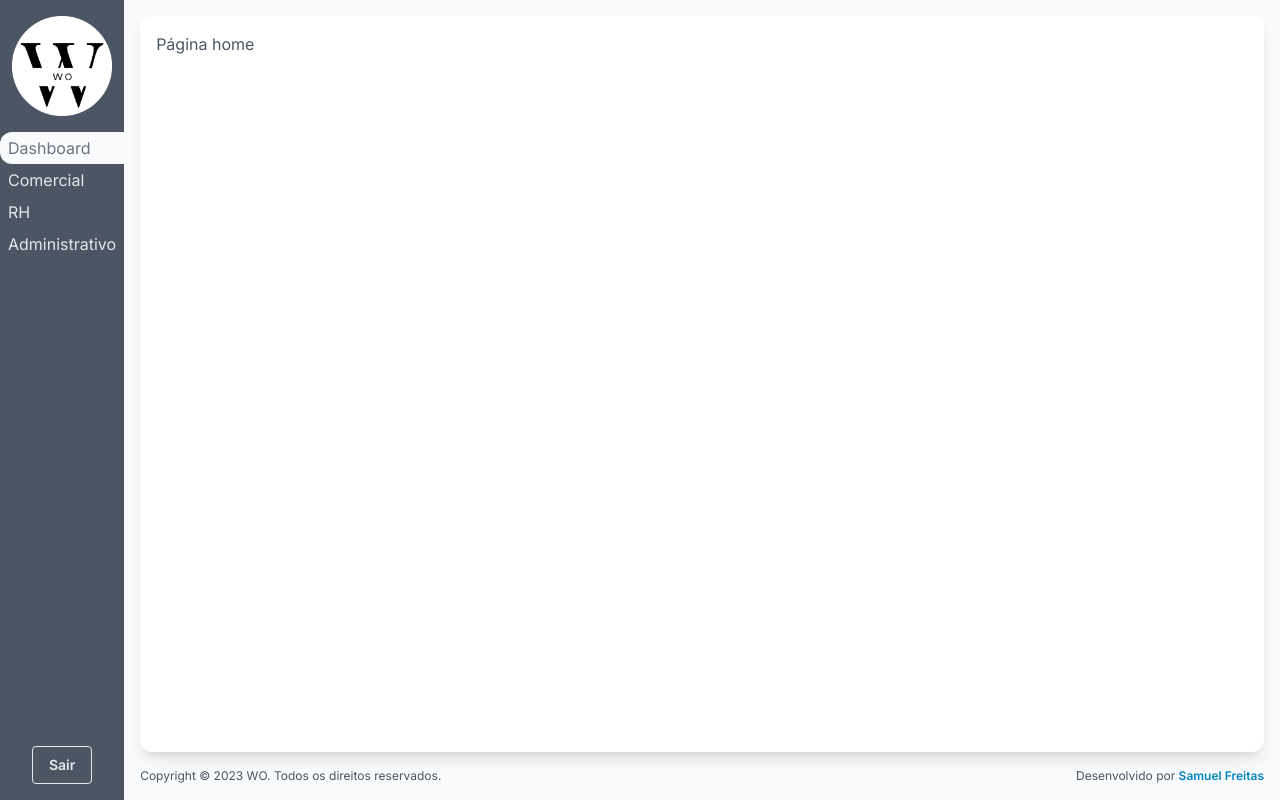
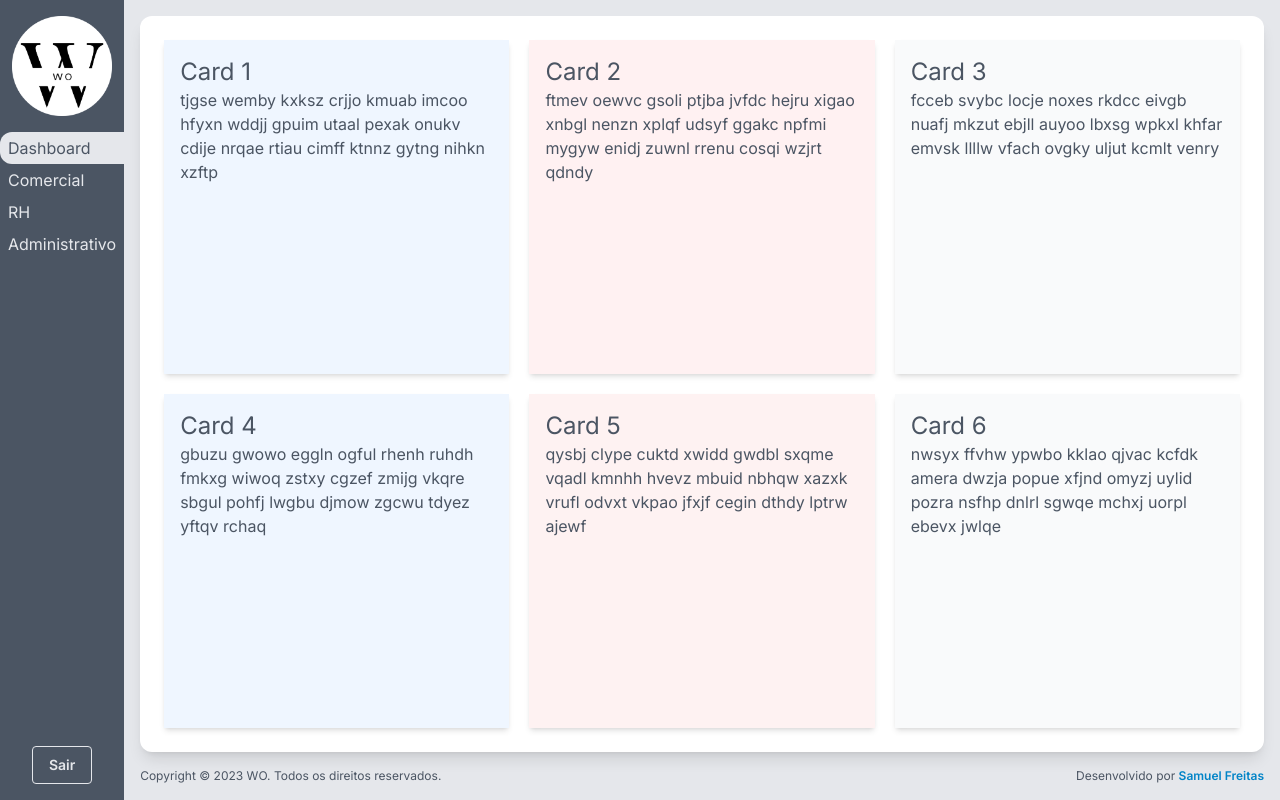
Before and after one commit to ulaviohugo/ginasio-transformers-web, a Next.js app: page / in a window 1280 px wide. Built offline with nearby package versions, Linux system fonts and the light colour scheme.

Commit message:
feat: Add commercial page

```diff
--- /dev/null
+++ b/app/(presentation)/(pages)/comercial/[404]/page.tsx
@@ -0,0 +1,20 @@
+import React from 'react'
+import { Metadata } from 'next'
+import { Layout, LayoutBody, SubMenu } from '@/app/(presentation)/components'
+import { SubmenuUtils } from '@/app/utils'
+
+export const metadata: Metadata = {
+	title: 'Página não encontrada'
+}
+export default function NotFound() {
+	return (
+		<Layout>
+			<LayoutBody>
+				<SubMenu submenus={SubmenuUtils.commercial} />
+				<div className="flex justify-center items-center h-full text-lg md:text-3xl">
+					Página não encontrada!
+				</div>
+			</LayoutBody>
+		</Layout>
+	)
+}
--- /dev/null
+++ b/app/(presentation)/(pages)/comercial/page.tsx
@@ -0,0 +1,17 @@
+'use client'
+
+import { Layout, LayoutBody, SubMenu, Title } from '@/app/(presentation)/components'
+import { SubmenuUtils } from '@/app/utils'
+
+export default function Employees() {
+	return (
+		<Layout>
+			<LayoutBody>
+				<div className="flex flex-col gap-2">
+					<SubMenu submenus={SubmenuUtils.commercial} />
+					<Title title={`Comercial`} />
+				</div>
+			</LayoutBody>
+		</Layout>
+	)
+}
--- a/app/(presentation)/(pages)/page.tsx
+++ b/app/(presentation)/(pages)/page.tsx
@@ -1,5 +1,6 @@
 import { Metadata } from 'next'
 import { Layout, LayoutBody } from '../components'
+import { NumberUtils, StringUtils } from '@/app/utils'
 
 export const metadata: Metadata = {
 	title: 'Sistema de Facuturação WO'
@@ -8,7 +9,30 @@ export const metadata: Metadata = {
 export default function Home() {
 	return (
 		<Layout>
-			<LayoutBody>Página home</LayoutBody>
+			<LayoutBody>
+				<div className="grid lg:grid-cols-3 md:grid-cols-2 gap-5 p-2 h-full">
+					{Array.from(Array(6)).map((_, i) => (
+						<div
+							key={i}
+							className={`shadow-md p-4 ${
+								[
+									'bg-blue-50',
+									'bg-rose-50',
+									'bg-gray-50',
+									'bg-blue-50',
+									'bg-red-50',
+									'bg-gray-50'
+								][i]
+							}`}
+						>
+							<h2 className="text-2xl">Card {i + 1}</h2>
+							<div>
+								{StringUtils.generate({ separator: ' ', decimal: 5, length: 100 })}
+							</div>
+						</div>
+					))}
+				</div>
+			</LayoutBody>
 		</Layout>
 	)
 }
--- a/app/(presentation)/components/header.tsx
+++ b/app/(presentation)/components/header.tsx
@@ -47,7 +47,7 @@ const Item = ({ active, link, text }: ItemProps) => {
 			<Link
 				href={link}
 				className={`flex px-2 py-1 rounded-l-xl
-				${active ? 'bg-gray-50 text-gray-500' : 'hover:bg-gray-700'}
+				${active ? 'bg-gray-200 text-primary' : 'hover:bg-gray-700'}
 				  transition-all duration-200 ease-in-out`}
 			>
 				{text}
--- a/app/(presentation)/components/layout.tsx
+++ b/app/(presentation)/components/layout.tsx
@@ -10,7 +10,7 @@ export function Layout({ children }: LayoutProps) {
 	return (
 		<div className="flex">
 			<Header />
-			<div className="flex-1 flex flex-col p-4 gap-4 bg-gray-50">
+			<div className="flex-1 flex flex-col p-4 gap-4 bg-gray-200">
 				<main className="flex-1 flex">{children}</main>
 				<Footer />
 			</div>
--- a/app/(presentation)/components/submenu.tsx
+++ b/app/(presentation)/components/submenu.tsx
@@ -10,11 +10,18 @@ export type SubmenuProps = {
 }
 
 export function SubMenu({ submenus }: { submenus: SubmenuProps[] }) {
+	const path = usePathname()
 	return (
 		<nav>
-			<ul className="flex text-sm bg-gray-200 border-x-4 border-t-4 border-x-gray-200 border-t-gray-200">
+			<ul className="flex text-sm bg-gray-200 bg-opacity-90 px-1 pt-1">
 				{submenus.map(({ link, text, icon }) => (
-					<MenuItem key={link} link={link} text={text} icon={icon} />
+					<MenuItem
+						key={link}
+						link={link}
+						text={text}
+						icon={icon}
+						active={path == link}
+					/>
 				))}
 			</ul>
 		</nav>
@@ -25,15 +32,15 @@ type ItemProps = {
 	text: string
 	link: string
 	icon?: ElementType
+	active: boolean
 }
-const MenuItem = ({ link, text, icon: Icon }: ItemProps) => {
-	const path = usePathname()
+const MenuItem = ({ link, text, icon: Icon, active }: ItemProps) => {
 	return (
 		<li>
 			<Link
 				href={link}
 				className={`flex items-center gap-1 px-2 py-1 hover:font-semibold
-				${path == link && 'bg-white font-semibold'}`}
+				${active ? 'bg-white font-semibold rounded-t-lg' : 'text-primary'}`}
 			>
 				{Icon && <Icon />} {text}
 			</Link>
--- a/app/utils/submenu-utils.ts
+++ b/app/utils/submenu-utils.ts
@@ -1,8 +1,15 @@
-import { SubmenuProps } from '../(presentation)/(pages)/rh/components'
+import { SubmenuProps } from '../(presentation)/components'
 
 export class SubmenuUtils {
 	static readonly hr: SubmenuProps[] = [
 		{ link: '/rh', text: 'Funcionários' },
 		{ link: '/rh/folha-salarial', text: 'Folha salarial' }
 	]
+
+	static readonly commercial: SubmenuProps[] = [
+		{ link: '/comercial', text: 'Entrada' },
+		{ link: '/comercial/saida', text: 'Saída' },
+		{ link: '/comercial/caixa', text: 'Caixa' },
+		{ link: '/comercial/estoque', text: 'Estoque' }
+	]
 }
```
